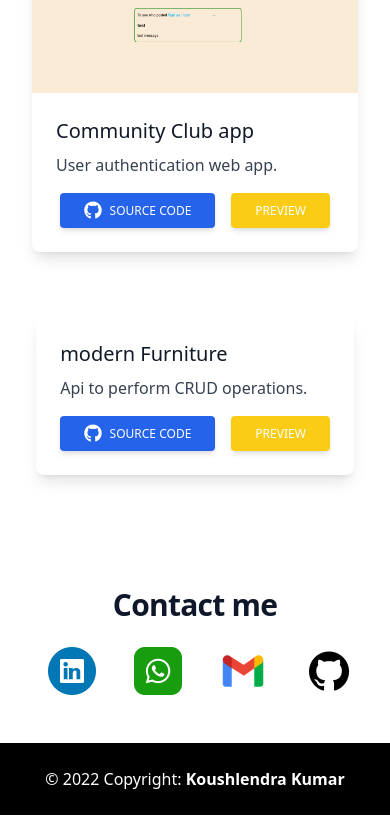
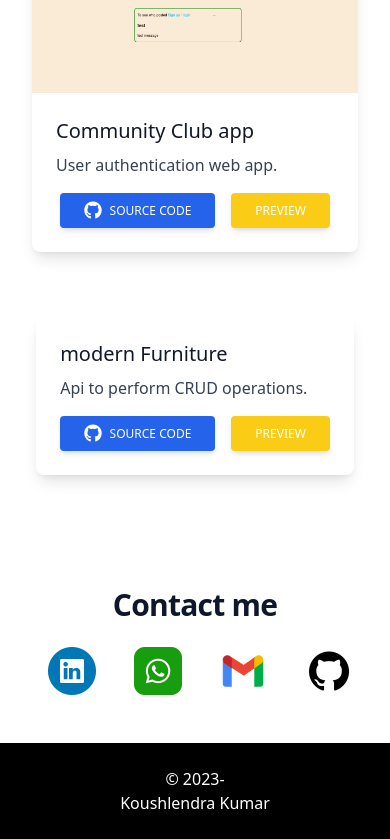
Before and after one commit to Koushlendra-Kumar/webdevkoushal, a React (Create React App) app: page / in a window 390 px wide. Shown: the part 1361-2200 px from the top of the page. Before the commit the page ends 2176 px from the top, so only its background shows below. Built offline with nearby package versions, Linux system fonts and the light colour scheme.

Commit message:
📱 Make it responsive

```diff
--- a/src/components/Footer.tsx
+++ b/src/components/Footer.tsx
@@ -2,12 +2,10 @@ import React from "react";
 
 function Footer() {
   return (
-    <footer className="text-center lg:text-center p-6 bg-black text-white">
-      <span>&copy; 2022 Copyright: </span>
-      <a className="font-semibold" href="#KK">
-        Koushlendra Kumar
-      </a>
-    </footer>
+    <div className="text-center lg:text-center p-6 bg-black text-white">
+      <span className="block sm:inline-block">&copy; 2023-</span>
+      <span className="block sm:inline-block"> Koushlendra Kumar</span>
+    </div>
   );
 }
 
```
